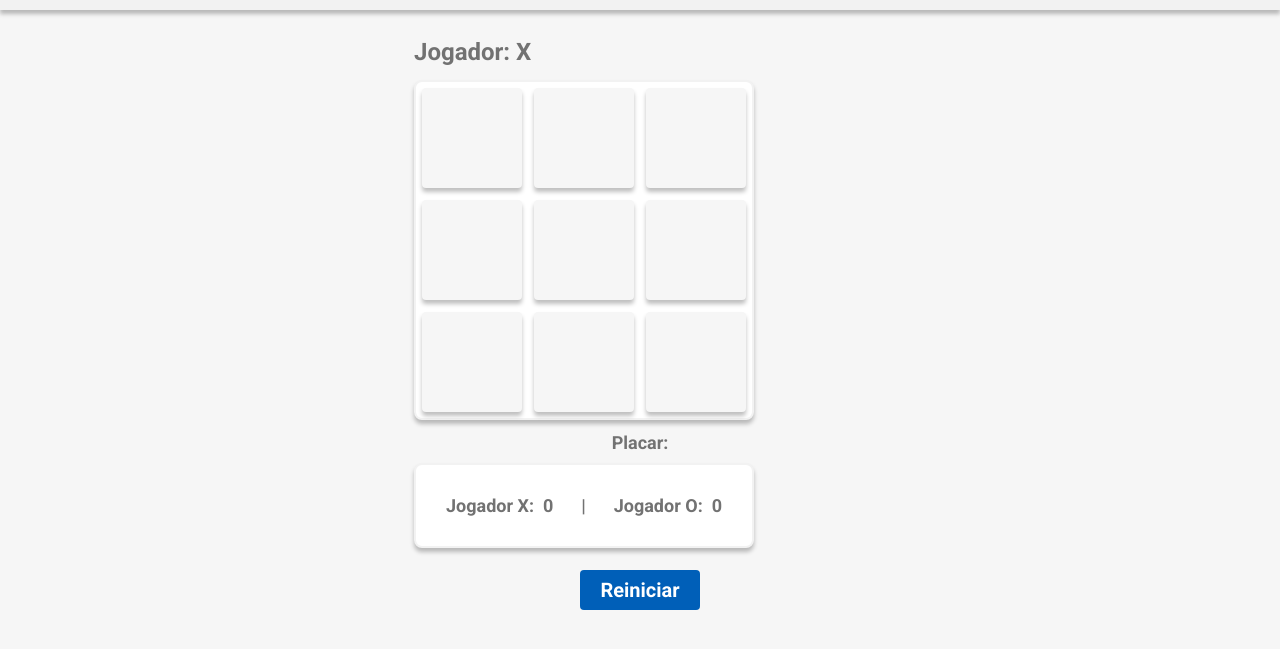
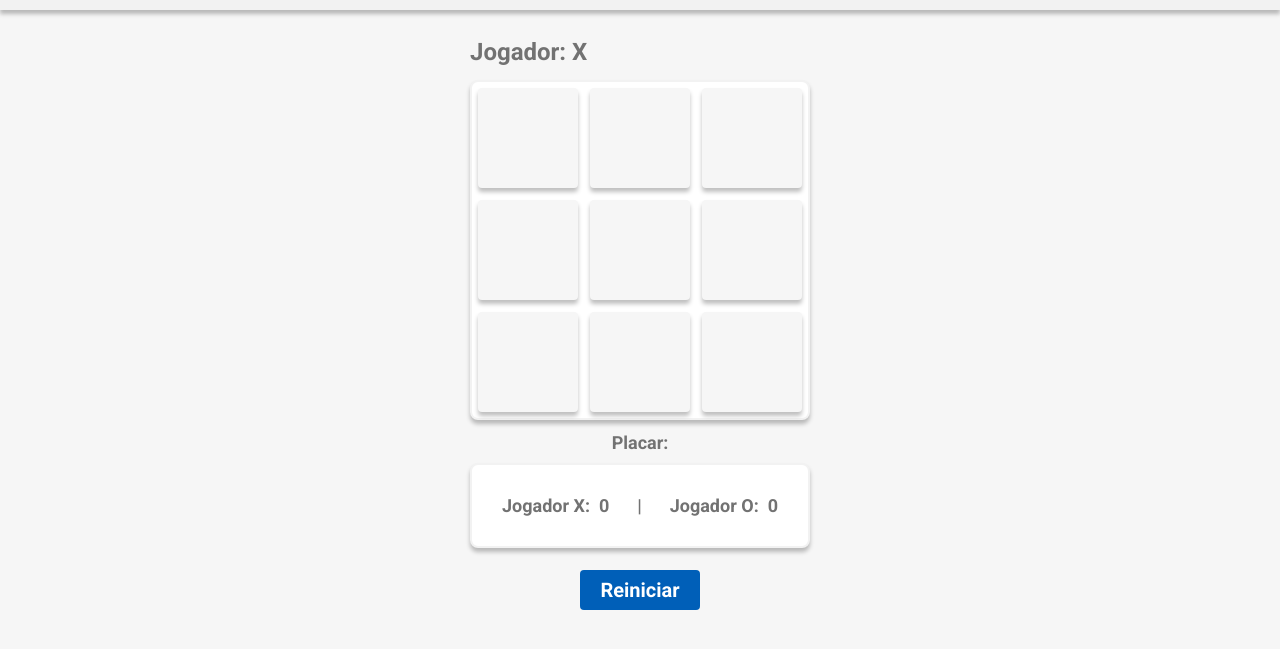
Before and after one commit to patrikrufino/Jogo-da-Velha-JS, a plain HTML site: page index.html in a window 1280 px wide. Shown: the part 65-714 px from the top of the page. Drawn offline with Linux system fonts and the light colour scheme.

Commit message:
Centraliza todos os elementos no wrapper

```diff
--- a/assets/css/styles.css
+++ b/assets/css/styles.css
@@ -42,6 +42,7 @@ body {
     display: flex;
     flex-direction: column;
     justify-content: center;
+    align-items: center;
     margin-top: calc(1.4rem + var(--navbar-height));
     width: min(50rem, 100%);
     margin-inline: auto;
@@ -75,7 +76,7 @@ nav {
  */
 section .wrapper .jogador {
     display: flex;
-    width: 100%;
+    width: 34rem;
     height: 100%;
     background-color: var(--bg-color);
 
```
